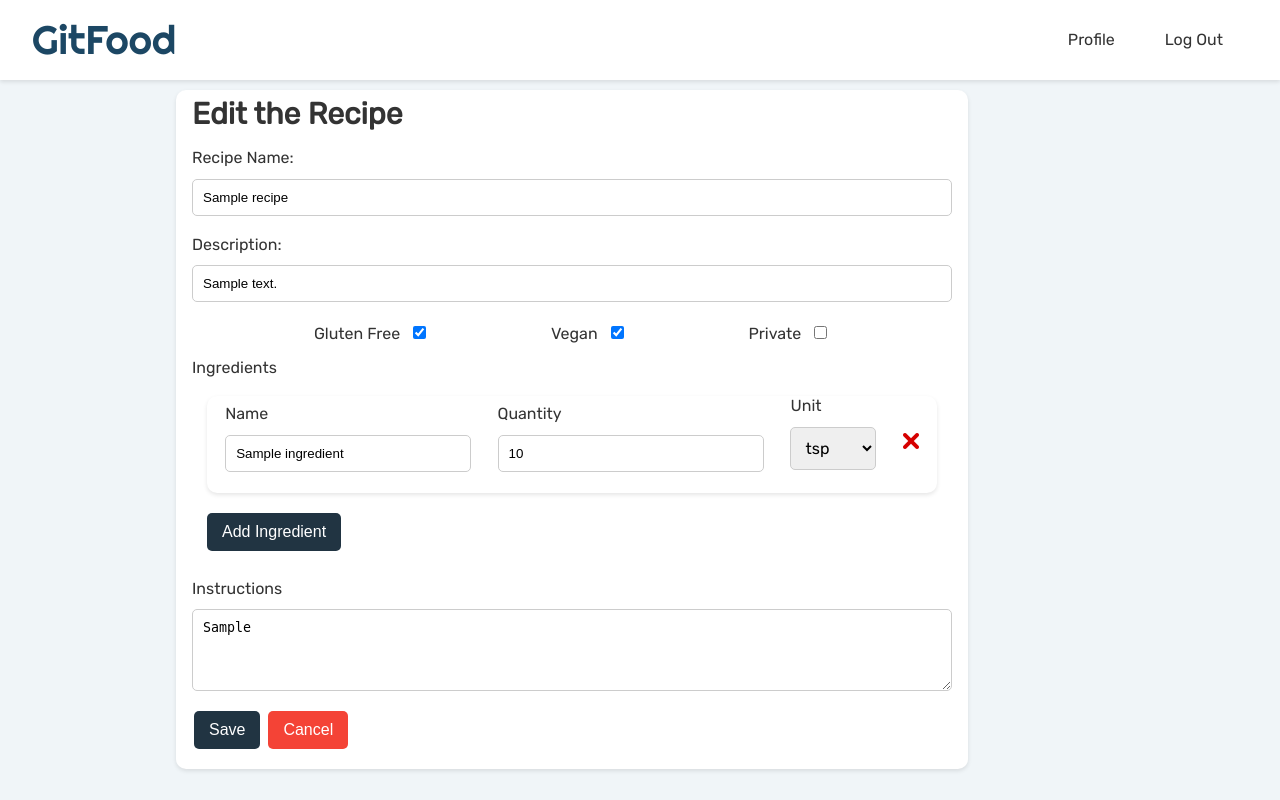
After one commit to wang-howard/git-food, a Flask app: template app/templates/edit_recipe.html in a window 1280 px wide. The commit adds this page. Run offline with Flask 3, Linux system fonts and the light colour scheme; the template is opened without the code that fills it: values that come from a table or form of the project are taken from there, others are empty; a user stored in the database is signed in; tables that the repository leaves empty hold one stand-in row (values such as "Sample post"); some libraries are stand-ins or nearby versions.

Commit message:
almost done with edit

```diff
--- a/app/static/css/base.css
+++ b/app/static/css/base.css
@@ -133,7 +133,7 @@ body {
 header {
   background-color: #fff;
   box-shadow: 0 2px 4px rgba(0, 0, 0, .1);
-  position: sticky;
+  position: fixed;
   width: 100%;
   z-index: 1000;
 }
--- a/app/static/css/new_recipe.css
+++ b/app/static/css/new_recipe.css
@@ -96,6 +96,11 @@ select.select-arrow-active:after {
   /* This gives padding inside the form on all sides */
 }
 
+#instruction-container {
+  display: flex;
+  flex-direction: column;
+}
+
 /* Button styles */
 .add-ingredient-btn,
 input[type=submit] {
--- /dev/null
+++ b/app/templates/edit_recipe.html
@@ -0,0 +1,156 @@
+{% extends 'base.html' %}
+
+{% block title %}Create a Recipe{% endblock %}
+
+{% block style %}
+<link rel="stylesheet" href="{{ url_for('static', filename='css/new_recipe.css') }}">
+<link rel="stylesheet" href="{{ url_for('static', filename='css/user.css') }}">
+{% endblock %}
+
+{% block content %}
+<div class="profile-container">
+  <div class="content">
+    <div class="recipes-header">
+      <h1 class="my-recipe">Edit the Recipe</h1>
+    </div>
+
+    <form action="/u/{{ current_user.username }}/submit-recipe" method="post" class="recipe-form">
+      <div class="form-group">
+        <label for="title">Recipe Name:</label>
+        <input type="text" id="recipe-name" name="recipe-name" class="form-control" value="{{ recipe.title }}" required>
+        <label for="description">Description:</label>
+        <input type="text" id="description" name="description" class="form-control" value="{{ recipe.description }}">
+      </div>
+      <div class="form-group checkbox-group">
+        <div>
+          <label for="gluten_free" class="checkbox-label">Gluten Free</label>
+          {% if recipe.gf %}
+          <input type="checkbox" id="gluten-free" name="gluten-free" class="check form-control" value="True" checked>
+          {% else %}
+          <input type="checkbox" id="gluten-free" name="gluten-free" class="check form-control" value="True">
+          {% endif %}
+        </div>
+        <div>
+          <label for="vegan" class="checkbox-label">Vegan</label>
+          {% if recipe.vegan %}
+          <input type="checkbox" id="vegan" name="vegan" class=" check form-control" value="True" checked>
+          {% else %}
+          <input type="checkbox" id="vegan" name="vegan" class=" check form-control" value="True">
+          {% endif %}
+        </div>
+        <div>
+          <label for="private" class="checkbox-label">Private</label>
+          {% if recipe.private %}
+          <input type="checkbox" id="is-private" name="is-private" class="check form-control" value="True" checked>
+          {% else %}
+          <input type="checkbox" id="is-private" name="is-private" class="check form-control" value="True">
+          {% endif %}
+        </div>
+      </div>
+
+      <h2 class="ingredients-title">Ingredients</h2>
+      <div id="ingredients" class="form-group ingredients-list">
+        {% for ingredient in recipe.ingredients %}
+        <div class="ingredient">
+            <div>
+                <label for="ingredient_name">Name</label>
+                <input type="text" name="ingredient-name{{ loop.index0 }}" class="form-control" value="{{ ingredient.name }}" required>
+            </div>
+            <div>
+                <label for="quantity">Quantity</label>
+                <input type="number" name="quantity{{ loop.index0 }}" min="0" class="form-control" value="{{ ingredient.quantity }}" required>
+            </div>
+            <div id="select-unit">
+                <label for="unit" style="margin-top: -10px;">Unit</label>
+                <select type="text" name="unit{{ loop.index0 }}" class="form-control" value="{{ ingredient.unit }}" required>
+                    <option value="tsp">tsp</option>
+                    <option value="tbsp">tbsp</option>
+                    <option value="fl oz">fl oz</option>
+                    <option value="cup">cup</option>
+                    <option value="pt">pt</option>
+                    <option value="qt">qt</option>
+                    <option value="gal">gal</option>
+                    <option value="pinch">pinch</option>
+                    <option value="mL">mL</option>
+                    <option value="L">L</option>
+                    <option value="mg">mg</option>
+                    <option value="g">g</option>
+                    <option value="kg">kg</option>
+                    <option value="lbs">lbs</option>
+                    <option value="oz">oz</option>
+                    <option value="sprig">sprig</option>
+                    <option value="count">count</option>
+                </select>
+            </div>
+            <div>
+                <img src="../../../static/img/red-x.png" alt="remove" class="remove-icon" id="remove-icon"
+                onclick="removeIngredient(this)">
+            </div>
+            <input type="hidden" id="ingredient-count" name="ingredient-count" value="">
+        </div>
+        {% endfor %}
+      </div>
+      <button type="button" class="add-ingredient-btn" style="margin: 5px 15px 25px;" onclick="addIngredient()">Add
+        Ingredient</button>
+      <div class="form-group" id="instruction-container">
+        <label for="instructions">Instructions</label>
+        <textarea id="instructions" name="instructions" class="form-control" rows="4" required>{{ recipe.instructions }}</textarea>
+      </div>
+      <input type="submit" class="recipe-save" value="Save" onclick="countIngredients()">
+      <button type="button" class="cancel-btn" onclick="location.href ='/u/{{ current_user.username }}/{{ recipe.id }}';">
+        Cancel
+      </button>
+    </form>
+  </div>
+</div>
+<script src="{{ url_for('static', filename='script/ingredient.js') }}"></script>
+<script>
+  var counter = 0
+  function addIngredient() {
+    var container = document.getElementById('ingredients');
+    var ingredientDiv = document.createElement('div');
+    ingredientDiv.classList.add('ingredient');
+    var ct = counter.toString()
+
+    ingredientDiv.innerHTML = `
+    <div>
+        <label for="ingredient_name">Name</label>
+        <input type="text" name="ingredient-name${ct}" class="form-control" required>
+    </div>
+    <div>
+        <label for="quantity">Quantity</label>
+        <input type="number" name="quantity${ct}" min="0" class="form-control" required>
+    </div>
+    <div id="select-unit">
+        <label for="unit" style="margin-top: -10px;">Unit</label>
+        <select type="text" name="unit${ct}" class="form-control" required>
+            <option value="tsp">tsp</option>
+            <option value="tbsp">tbsp</option>
+            <option value="fl oz">fl oz</option>
+            <option value="cup">cup</option>
+            <option value="pt">pt</option>
+            <option value="qt">qt</option>
+            <option value="gal">gal</option>
+            <option value="pinch">pinch</option>
+            <option value="mL">mL</option>
+            <option value="L">L</option>
+            <option value="mg">mg</option>
+            <option value="g">g</option>
+            <option value="kg">kg</option>
+            <option value="lbs">lbs</option>
+            <option value="oz">oz</option>
+            <option value="sprig">sprig</option>
+            <option value="count">count</option>
+        </select>
+    </div>
+    <div>
+        <img src="../../static/img/red-x.png" alt="remove" class="remove-icon" id="remove-icon"
+        onclick="removeIngredient(this)">
+    </div>
+    <input type="hidden" id="ingredient-count" name="ingredient-count" value="">
+    `;
+    container.appendChild(ingredientDiv);
+    counter++;
+  }
+</script>
+{% endblock %}
```
Also changed, not shown: app/main/views.py (+18 -5 lines), app/static/css/recipe.css (+29 -7 lines), app/templates/recipe.html (+5 -2 lines).
